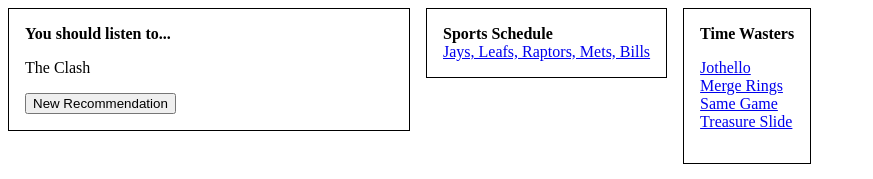
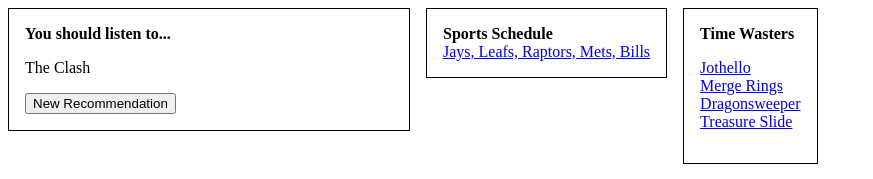
Before and after one commit to jdw1996/dashboard, a React (Create React App) app: page / in a window 1280 px wide. Shown: the top 179 px of the page, without its empty margins (0-873 px from the left). Built offline with nearby package versions, Linux system fonts and the light colour scheme.

Commit message:
Add Dragonsweeper to time wasters

```diff
--- a/src/TimeWasters.tsx
+++ b/src/TimeWasters.tsx
@@ -9,7 +9,7 @@
         <br />
         <a href="https://www.coolmathgames.com/0-merge-rings">Merge Rings</a>
         <br />
-        <a href="https://www.coolmathgames.com/0-same-game">Same Game</a>
+        <a href="https://danielben.itch.io/dragonsweeper">Dragonsweeper</a>
         <br />
         <a href="https://www.coolmathgames.com/0-treasure-slide">Treasure Slide</a>
       </p>
```
